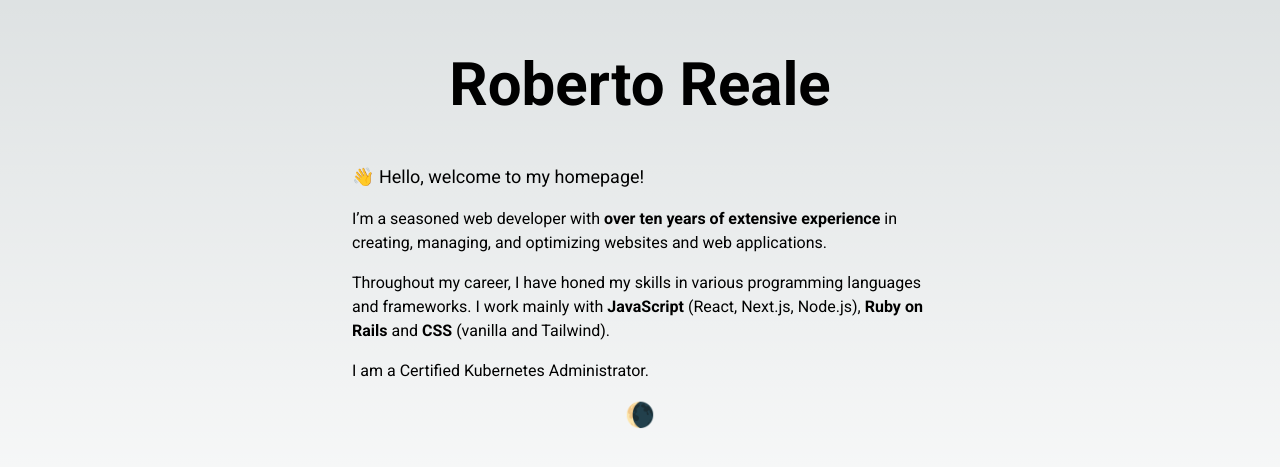
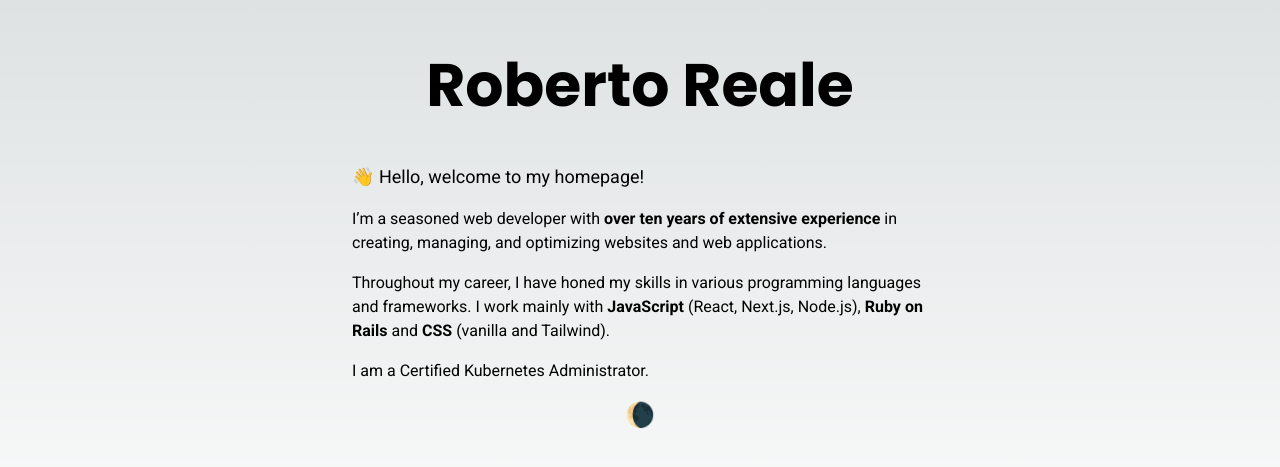
Before and after one commit to sickdyd/roberto-reale-ja, a Next.js app: page / in a window 1280 px wide. Shown: the part 157-624 px from the top of the page. Built offline with nearby package versions, Linux system fonts and the light colour scheme.

Commit message:
Use Poppins font for page title

```diff
--- a/app/page.tsx
+++ b/app/page.tsx
@@ -1,5 +1,12 @@
 "use client";
+import { Poppins } from "next/font/google";
 import { useState } from "react";
+
+const poppins = Poppins({
+  subsets: ["latin"],
+  weight: ["300", "700", "400", "500", "900"],
+});
+
 export default function Home() {
   const [darkMode, setDarkMode] = useState(false);
 
@@ -10,7 +17,9 @@ export default function Home() {
 
   return (
     <main className="flex min-h-screen flex-col items-center justify-center p-24">
-      <h1 className="mb-12 text-6xl font-bold">Roberto Reale</h1>
+      <h1 className={`mb-12 text-6xl font-bold ${poppins.className}`}>
+        Roberto Reale
+      </h1>
       <div className="flex flex-row space-x-8">
         <div className="align-center flex flex-col space-y-4">
           <h2 className="text-lg">👋 Hello, welcome to my homepage!</h2>
```
